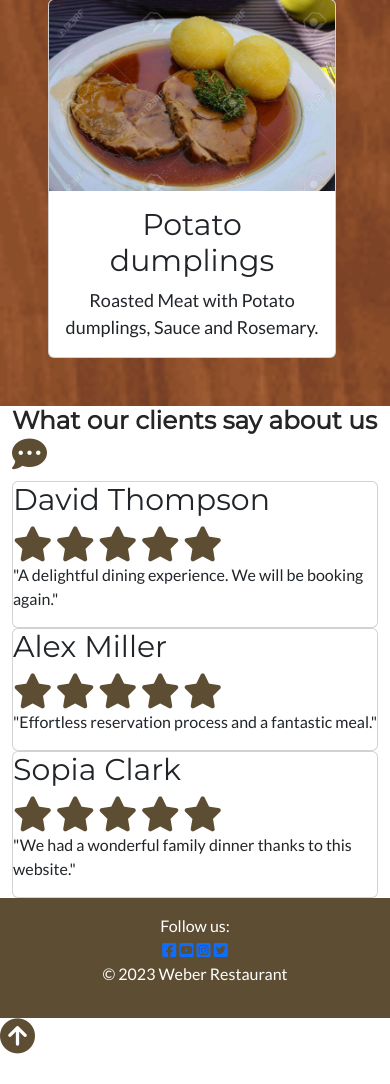
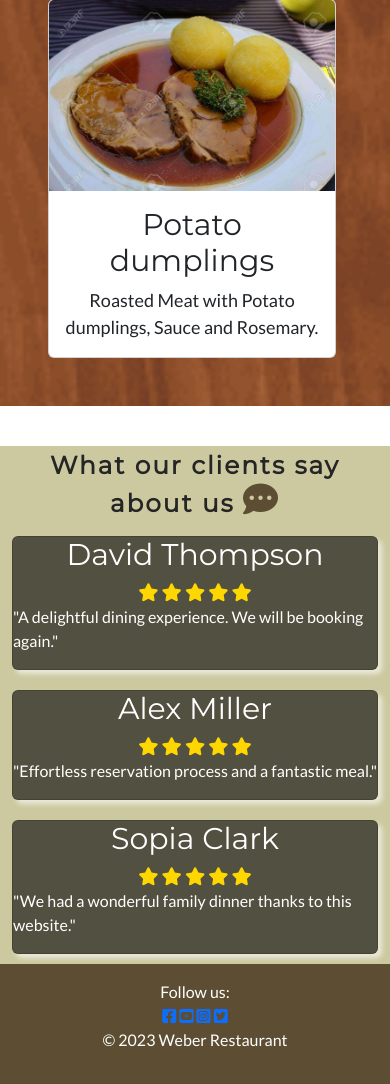
Before and after one commit to th-1982/weber-restaurant, a Django app: template templates/reservations/homepage.html in a window 390 px wide. Shown: the part 2846-3930 px from the top of the page. Before the commit the page ends 3900 px from the top, so only its background shows below. Run offline with Django 3.2, Linux system fonts and the light colour scheme; the template is opened without the code that fills it, so the values that code supplies are empty.

Commit message:
Styled the reviews section with a responsive layout, background, and added star icons for ratings

```diff
--- a/static/css/style.css
+++ b/static/css/style.css
@@ -108,3 +108,55 @@
 .card-img-top:hover {
     transform: scale(1.1);
 }
+
+/* review section */
+
+.reviews{
+    display: flex;
+    flex-direction: column;
+    margin-top: 40px;
+    /*background: url("../images/about-bg1.png") center;
+    background-size: cover;
+    background-repeat: no-repeat;
+    background-attachment: fixed;*/
+    background-color: #CCC9A1;
+    color: #fff;
+    padding-top: 5px;
+}
+
+
+.rev-title{
+    text-align: center;
+    letter-spacing: 2px;
+}
+.rev-card{
+    background: rgba(0, 0, 0, 0.6);
+    box-shadow: 4px 4px 5px rgba(255,255,255,0.6);
+    display: flex;
+    flex-direction: column;
+    justify-content: center;
+    align-items: center;
+    margin: 10px 0;
+    color: #fff;
+}
+
+
+.fa-star {
+    color: #ffd700;
+    font-size: large;
+}
+
+/* bottom to top arrow */
+.top {
+    position: fixed;
+    bottom: 15px;
+    right: 10px;
+    background-color: #fff;
+    padding: 3px;
+    color: #5D4E33;
+}
+
+
+.top:hover {
+    background-color: #3498db;
+}
```
